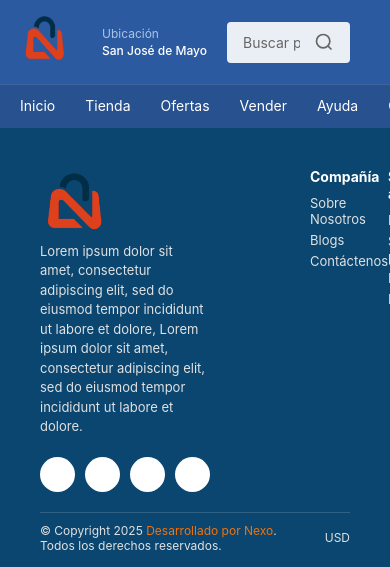
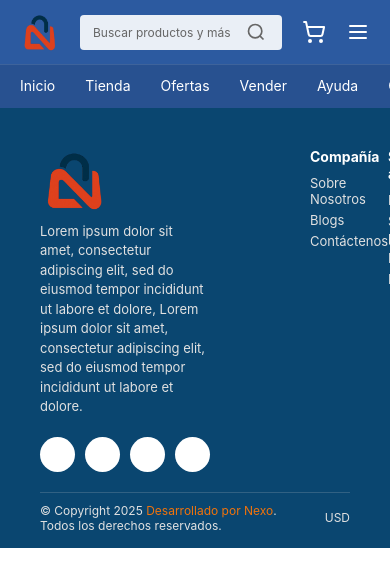
Before and after one commit to Juan-Ignacio-Silva/nexo, a PHP site: template app/views/templates/header.php in a window 390 px wide; the page is wider, and only the part inside the window is pictured. Shown: the top 567 px of that part. Run offline with PHP 8.4, Linux system fonts and the light colour scheme; the template is opened without the code that fills it, so the values that code supplies are empty; some libraries are stand-ins or nearby versions.

Commit message:
Implemente icono de carrito + header responsive con menu hamburguesa funcional

```diff
--- a/app/views/templates/header.php
+++ b/app/views/templates/header.php
@@ -2,7 +2,7 @@
 <header class="encabezado">
     <div class="contenedor-encabezado">
         <div class="seccion-logo">
-            <div class="logo">
+            <div class="logo-header">
                 <img src="<?= URL_PUBLIC ?>images/nexo_logo.png" alt="Nexo">
             </div>
             <div class="ubicacion">
@@ -31,6 +31,30 @@
                 <a href="#" class="enlace-usuario">Mis compras</a>
                 <a href="<?= BASE_URL ?>usuario/logout" class="enlace-usuario">Cerrar sesion</a>
             <?php endif; ?>
+            <div class="carrito-compras">
+                <svg xmlns="http://www.w3.org/2000/svg" width="24" height="24" viewBox="0 0 24 24" fill="none" stroke="currentColor" stroke-width="2" stroke-linecap="round" stroke-linejoin="round" class="lucide lucide-shopping-cart-icon lucide-shopping-cart">
+                    <circle cx="8" cy="21" r="1" />
+                    <circle cx="19" cy="21" r="1" />
+                    <path d="M2.05 2.05h2l2.66 12.42a2 2 0 0 0 2 1.58h9.78a2 2 0 0 0 1.95-1.57l1.65-7.43H5.12" />
+                </svg>
+            </div>
+        </div>
+        <div class="navegacion-header-mobil">
+            <div class="menu-hamburguesa">
+                <div class="hamburguesa-close" id="menuHclose">
+                    <svg xmlns="http://www.w3.org/2000/svg" width="24" height="24" viewBox="0 0 24 24" fill="none" stroke="currentColor" stroke-width="2" stroke-linecap="round" stroke-linejoin="round" class="lucide lucide-menu-icon lucide-menu">
+                        <path d="M4 12h16" />
+                        <path d="M4 18h16" />
+                        <path d="M4 6h16" />
+                    </svg>
+                </div>
+                <div class="hamburguesa-open" id="menuHopen">
+                    <svg xmlns="http://www.w3.org/2000/svg" width="24" height="24" viewBox="0 0 24 24" fill="none" stroke="currentColor" stroke-width="2" stroke-linecap="round" stroke-linejoin="round" class="lucide lucide-x-icon lucide-x">
+                        <path d="M18 6 6 18" />
+                        <path d="m6 6 12 12" />
+                    </svg>
+                </div>
+            </div>
         </div>
     </div>
 
@@ -45,3 +69,25 @@
         </div>
     </nav>
 </header>
+
+<div class="modal-menu-hamburguesa" id="modalMenuHamburguesa">
+
+</div>
+
+<script>
+    const modal = document.getElementById('modalMenuHamburguesa');
+    const buttonMenuOpen = document.getElementById('menuHopen');
+    const buttonMenuClose = document.getElementById('menuHclose');
+
+    buttonMenuClose.addEventListener('click', (e) => {
+        modal.style.display = 'flex';
+        buttonMenuClose.style.display = 'none';
+        buttonMenuOpen.style.display = 'flex'
+    });
+
+    buttonMenuOpen.addEventListener('click', (e) => {
+        modal.style.display = 'none'
+        buttonMenuClose.style.display = 'flex';
+        buttonMenuOpen.style.display = 'none'
+    })
+</script>
--- a/public/css/header.css
+++ b/public/css/header.css
@@ -28,9 +28,9 @@
   gap: 12px;
 }
 
-.logo img{
-  width: 50px;
-  height: 50px;
+.logo-header img{
+  width: 40px;
+  height: 40px;
   border-radius: 8px;
 }
 
@@ -131,3 +131,65 @@
 .enlace-navegacion:hover {
   border-bottom-color: #ff6b35;
 }
+
+.navegacion-header-mobil {
+  display: none;
+}
+
+/* Cosas de vista mobil */
+
+.menu-hamburguesa {
+  display: none;
+}
+
+.carrito-compras {
+  display: flex;
+  cursor: pointer;
+}
+
+@media (max-width: 768px) {
+  .navegacion-header-mobil {
+    display: flex;
+  }
+
+  .menu-hamburguesa {
+    display: flex;
+    align-items: center;
+  }
+
+  .hamburguesa-close {
+    cursor: pointer;
+  }
+
+  .hamburguesa-open {
+    display: none;
+    cursor: pointer;
+  }
+
+  .ubicacion {
+    display: none;
+  }
+
+  .barra-busqueda {
+    padding: 10px 50px 10px 13px;
+    font-size: 12px;
+  }
+
+  .enlace-usuario {
+    display: none;
+  }
+
+  .modal-menu-hamburguesa {
+    display: none;
+    position: absolute;
+    top: 64px;
+    width: 100%;
+    height: 500px;
+    background-color: #ff6b35;
+    z-index: 1000;
+  }
+}
+
+@media (max-width: 480px) {
+
+}
```
